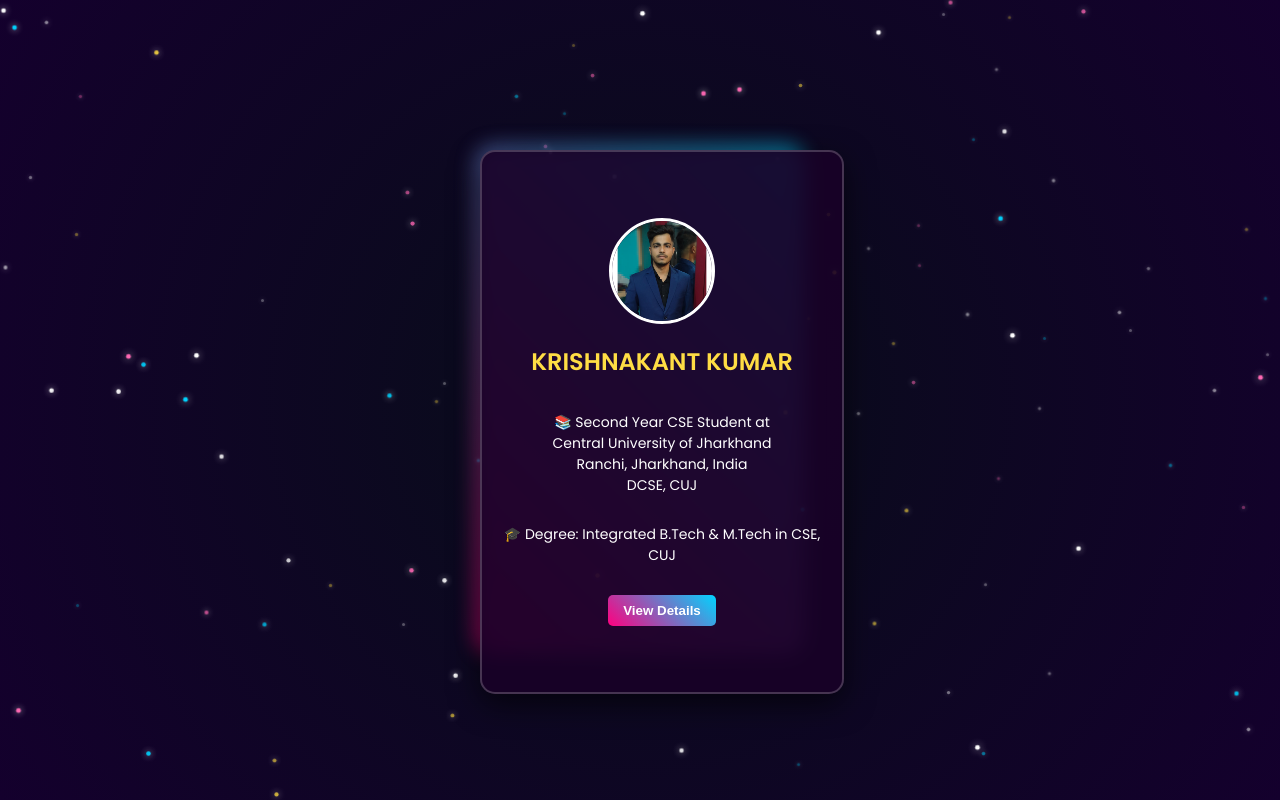
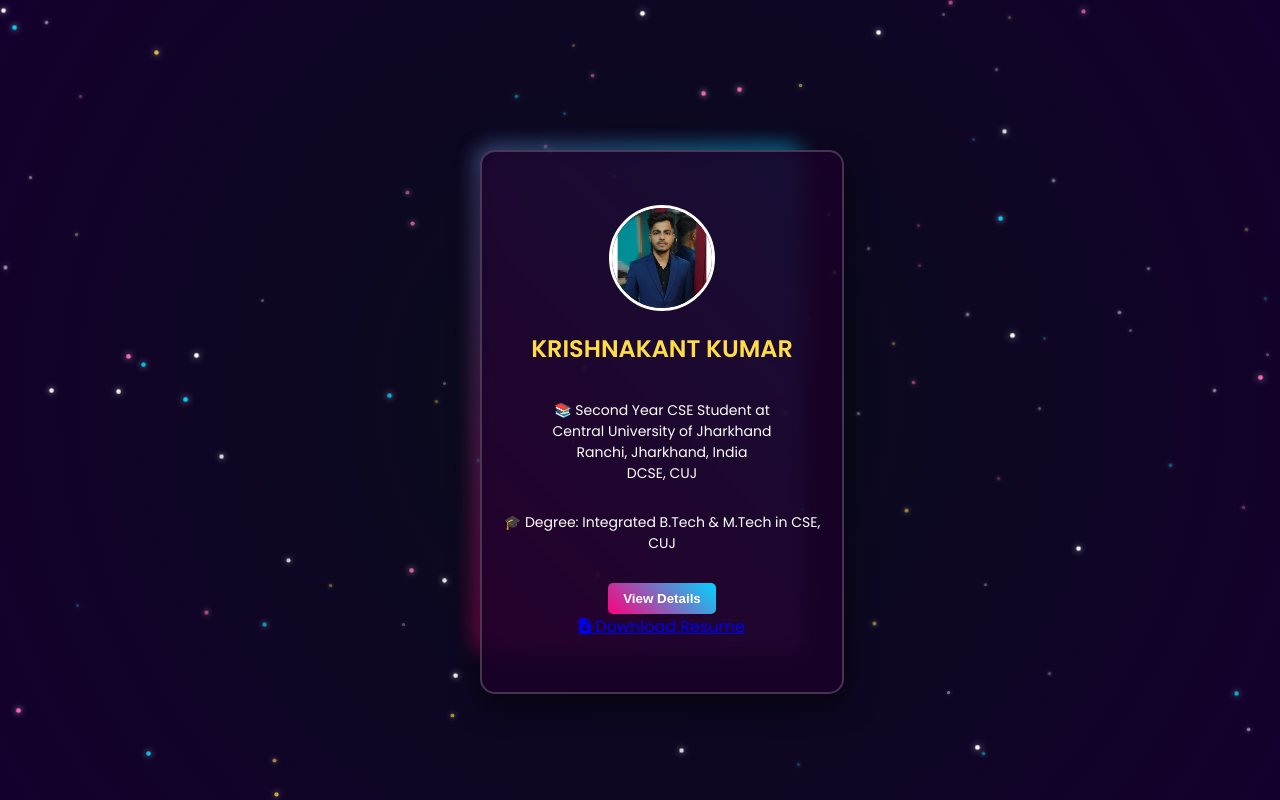
Before and after one commit to krishnakant1794/contact-card-3, a plain HTML site: page index.html in a window 1280 px wide. Drawn offline with Linux system fonts and the light colour scheme.

Commit message:
Update index.html

```diff
--- a/index.html
+++ b/index.html
@@ -21,6 +21,9 @@
                     DCSE, CUJ</p>
                 <p>🎓 Degree: Integrated B.Tech & M.Tech in CSE, CUJ </p>
                 <button class="flip-btn">View Details</button>
+                <a href="KRISHNAKANT C.V.pdf" download class="download-btn">
+                    <i class="fas fa-file-download"></i> Download Resume
+                </a>
             </div>
 
             <!-- Back Side -->
```
